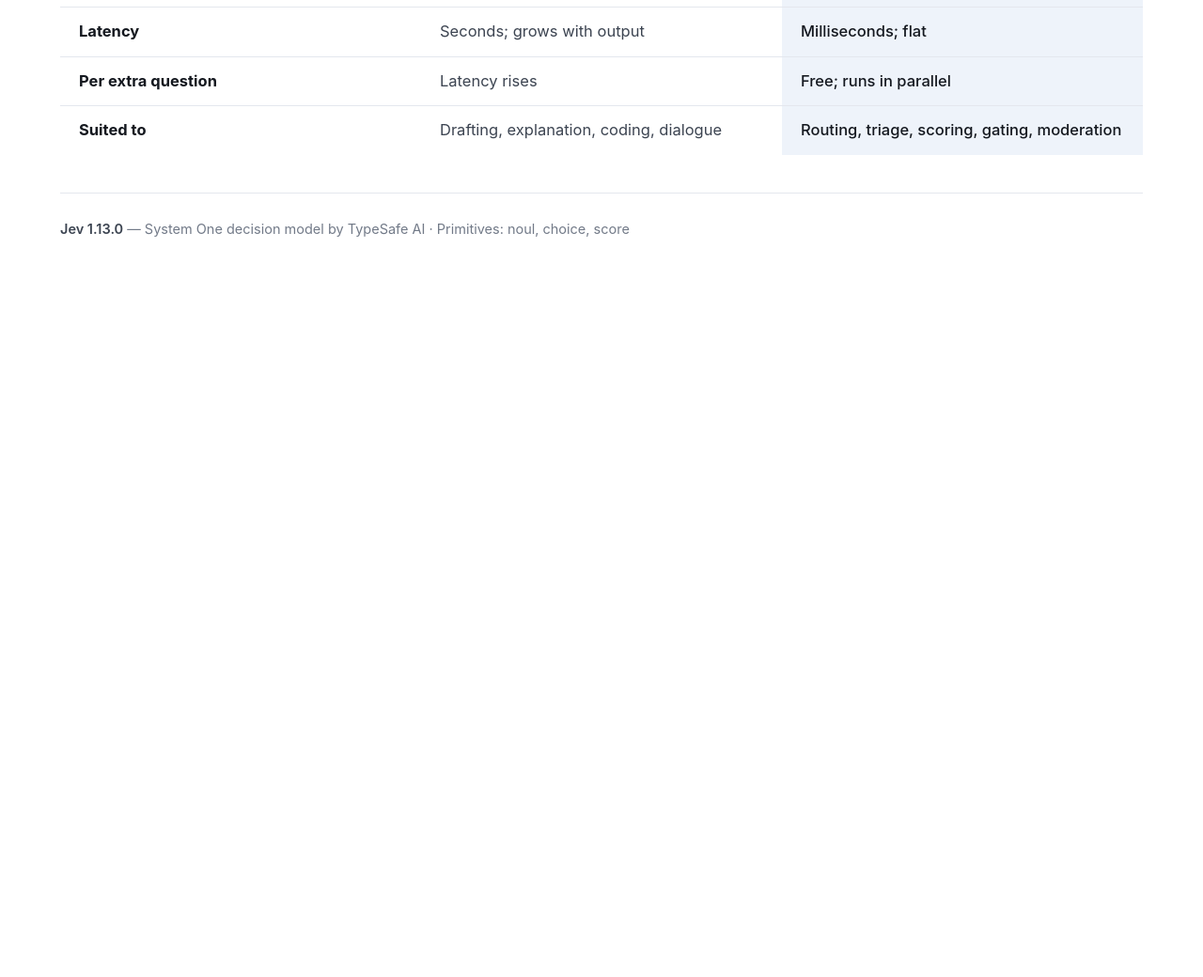
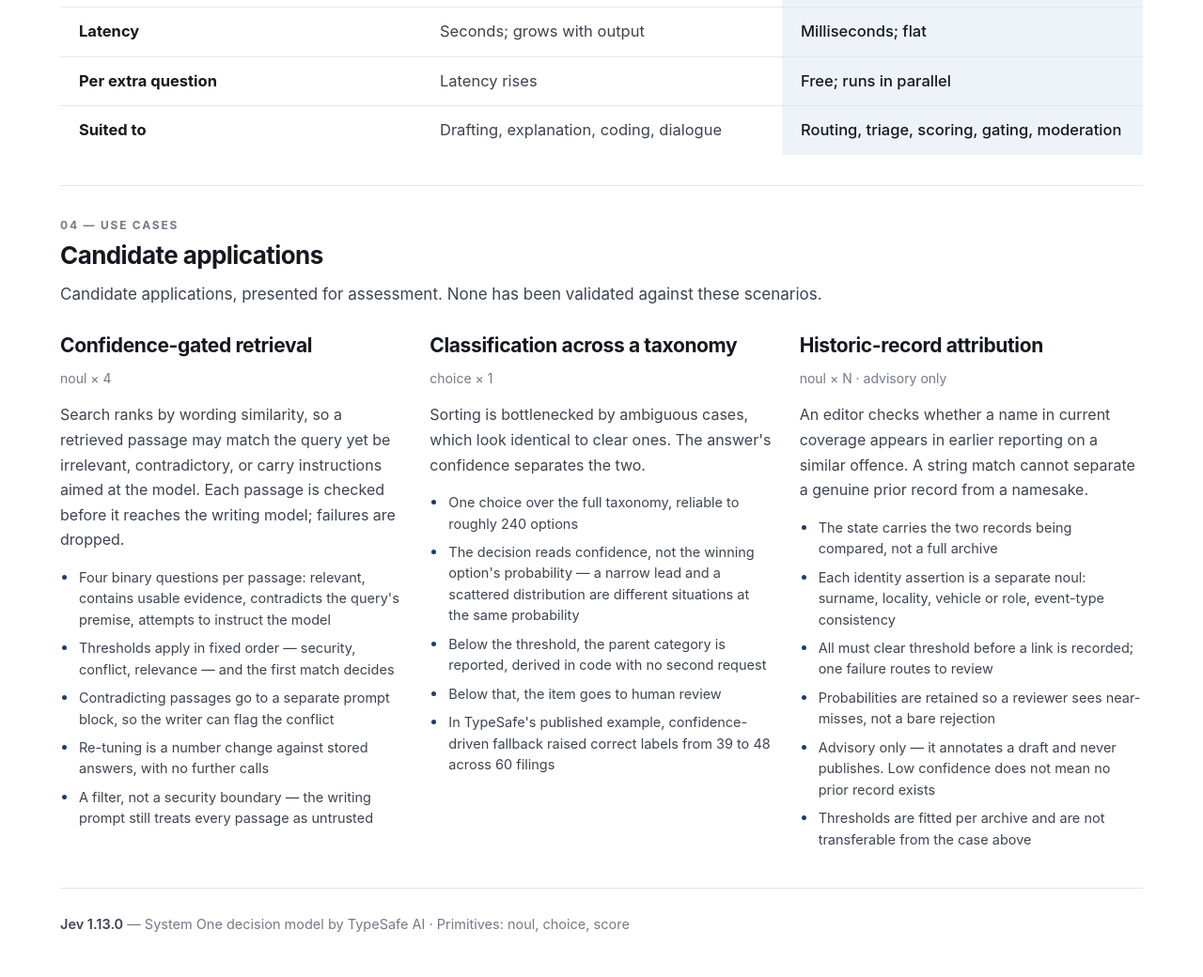
Before and after one commit to Satvik-codes/jevai-info-typesafe, a plain HTML site: page index.html in a window 1280 px wide. Shown: the part 1634-2674 px from the top of the page at 94% size. Before the commit the page ends 1934 px from the top, so only its background shows below. Drawn offline with Linux system fonts and the light colour scheme.

Commit message:
Add use cases section with three candidate applications

```diff
--- a/index.html
+++ b/index.html
@@ -45,6 +45,9 @@
   ul.pts li{position:relative;padding-left:24px;color:var(--ink-2);font-size:16.5px}
   ul.pts li::before{content:"";position:absolute;left:2px;top:10px;width:6px;height:6px;background:var(--accent);border-radius:50%}
   ul.pts li b{color:var(--ink);font-weight:650}
+  ul.pts.one{grid-template-columns:1fr;gap:8px;margin-top:16px}
+  ul.pts.one li{font-size:14.5px;line-height:1.55;padding-left:20px}
+  ul.pts.one li::before{top:8px;width:5px;height:5px}
 
   .blocks{display:grid;grid-template-columns:repeat(3,1fr);gap:28px}
   .blk h3{font-size:21px;font-weight:700;letter-spacing:-.018em}
@@ -194,6 +197,54 @@
     </table>
   </section>
 
+  <!-- ══ 4 ═══════════════════════════════════ -->
+  <section>
+    <div class="sechead">
+      <div class="num">04 — Use cases</div>
+      <h2>Candidate applications</h2>
+      <p class="sub">Candidate applications, presented for assessment. None has been validated against these scenarios.</p>
+    </div>
+    <div class="blocks">
+      <div class="blk">
+        <h3>Confidence-gated retrieval</h3>
+        <div class="sig">noul × 4</div>
+        <p>Search ranks by wording similarity, so a retrieved passage may match the query yet be irrelevant, contradictory, or carry instructions aimed at the model. Each passage is checked before it reaches the writing model; failures are dropped.</p>
+        <ul class="pts one">
+          <li>Four binary questions per passage: relevant, contains usable evidence, contradicts the query's premise, attempts to instruct the model</li>
+          <li>Thresholds apply in fixed order — security, conflict, relevance — and the first match decides</li>
+          <li>Contradicting passages go to a separate prompt block, so the writer can flag the conflict</li>
+          <li>Re-tuning is a number change against stored answers, with no further calls</li>
+          <li>A filter, not a security boundary — the writing prompt still treats every passage as untrusted</li>
+        </ul>
+      </div>
+      <div class="blk">
+        <h3>Classification across a taxonomy</h3>
+        <div class="sig">choice × 1</div>
+        <p>Sorting is bottlenecked by ambiguous cases, which look identical to clear ones. The answer's confidence separates the two.</p>
+        <ul class="pts one">
+          <li>One choice over the full taxonomy, reliable to roughly 240 options</li>
+          <li>The decision reads confidence, not the winning option's probability — a narrow lead and a scattered distribution are different situations at the same probability</li>
+          <li>Below the threshold, the parent category is reported, derived in code with no second request</li>
+          <li>Below that, the item goes to human review</li>
+          <li>In TypeSafe's published example, confidence-driven fallback raised correct labels from 39 to 48 across 60 filings</li>
+        </ul>
+      </div>
+      <div class="blk">
+        <h3>Historic-record attribution</h3>
+        <div class="sig">noul × N · advisory only</div>
+        <p>An editor checks whether a name in current coverage appears in earlier reporting on a similar offence. A string match cannot separate a genuine prior record from a namesake.</p>
+        <ul class="pts one">
+          <li>The state carries the two records being compared, not a full archive</li>
+          <li>Each identity assertion is a separate noul: surname, locality, vehicle or role, event-type consistency</li>
+          <li>All must clear threshold before a link is recorded; one failure routes to review</li>
+          <li>Probabilities are retained so a reviewer sees near-misses, not a bare rejection</li>
+          <li>Advisory only — it annotates a draft and never publishes. Low confidence does not mean no prior record exists</li>
+          <li>Thresholds are fitted per archive and are not transferable from the case above</li>
+        </ul>
+      </div>
+    </div>
+  </section>
+
   <footer>
     <b>Jev 1.13.0</b> — System One decision model by TypeSafe AI · Primitives: noul, choice, score
   </footer>
```
